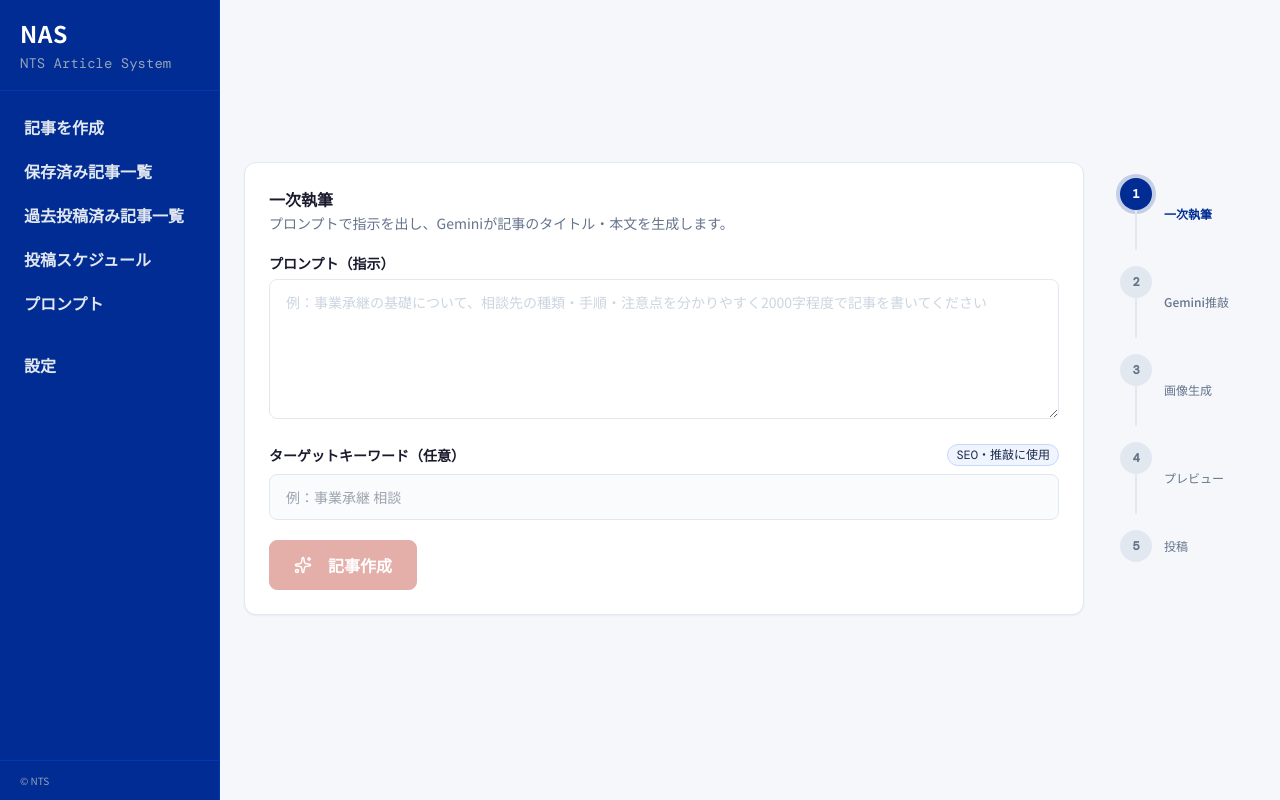
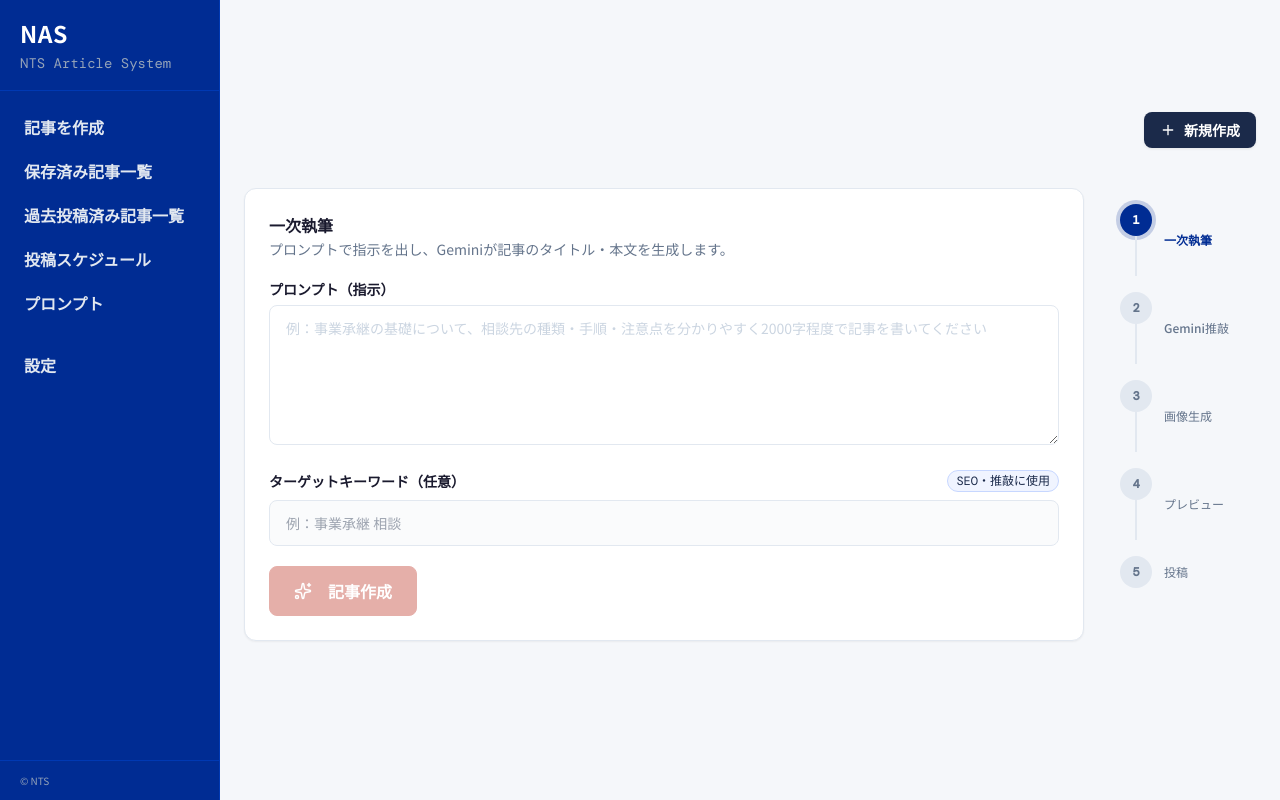
Before and after one commit to Taka6116/NAS, a Next.js app: page /editor in a window 1280 px wide. Built offline with nearby package versions, Linux system fonts and the light colour scheme.

Commit message:
記事作成フロー全ステップに「新規作成」ボタンを追加
- 一次執筆・Gemini推敲・画像生成・投稿のどのページからでも表示
- クリックで編集状態をクリアし、一次執筆のまっさらな状態から開始

Made-with: Cursor

```diff
--- a/app/editor/page.tsx
+++ b/app/editor/page.tsx
@@ -9,6 +9,7 @@ import ArticleInput from '@/components/editor/ArticleInput'
 import GeminiResult from '@/components/editor/GeminiResult'
 import ImageResult from '@/components/editor/ImageResult'
 import PublishResult from '@/components/editor/PublishResult'
+import { Plus } from 'lucide-react'
 
 const STORAGE_KEY = 'nas_editor_state'
 
@@ -384,13 +385,40 @@ function EditorContent() {
     setCurrentStep(1)
   }, [])
 
+  /** どのステップからでも一次執筆のまっさらな状態で始める */
+  const handleNewArticle = useCallback(() => {
+    clearState()
+    setCurrentArticleId(null)
+    setArticle(initialArticle)
+    setGeminiStatus('idle')
+    setGeminiToastShown(false)
+    setGeminiError(null)
+    setFireflyStatus('idle')
+    setFireflyError(null)
+    setWordpressStatus('idle')
+    setCurrentStep(1)
+    router.replace('/editor')
+  }, [router])
+
   // サーバー・クライアントとも初回は null で一致させ、マウント後に描画（ハイドレーション回避）
   if (!mounted) {
     return null
   }
 
   return (
-    <>
+    <div className="w-full">
+      {/* 全ステップ共通：新規作成ボタン */}
+      <div className="flex justify-end mb-4">
+        <button
+          type="button"
+          onClick={handleNewArticle}
+          className="flex items-center gap-2 px-4 py-2 rounded-lg text-sm font-semibold text-white transition-all"
+          style={{ background: '#1B2A4A', boxShadow: '0 1px 3px rgba(0,0,0,0.08)' }}
+        >
+          <Plus size={16} />
+          新規作成
+        </button>
+      </div>
       {currentStep === 1 && (
         <ArticleInput
           article={article}
@@ -444,7 +472,7 @@ function EditorContent() {
           onRefinedContentChange={content => updateArticle({ refinedContent: content })}
         />
       )}
-    </>
+    </div>
   )
 }
 
```
